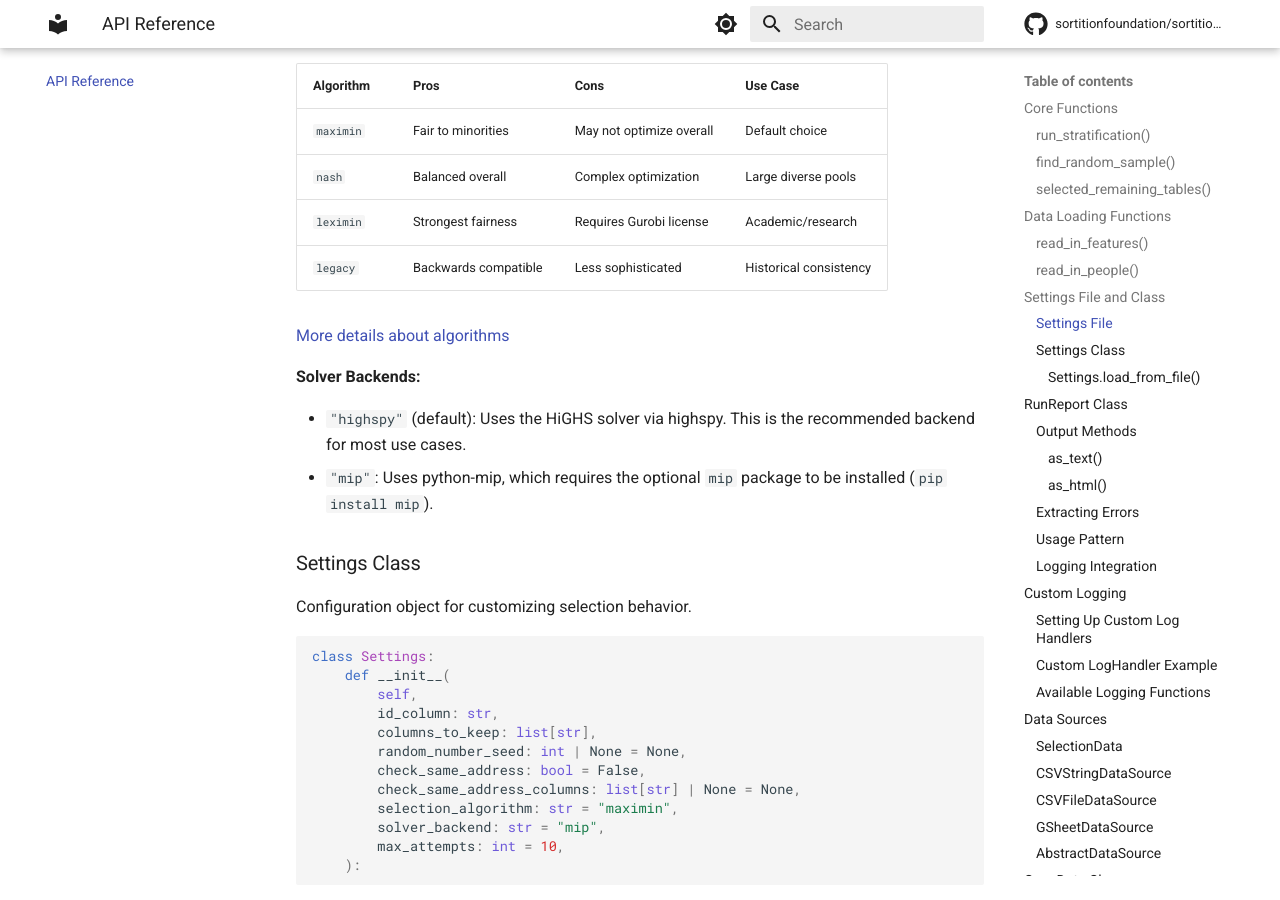
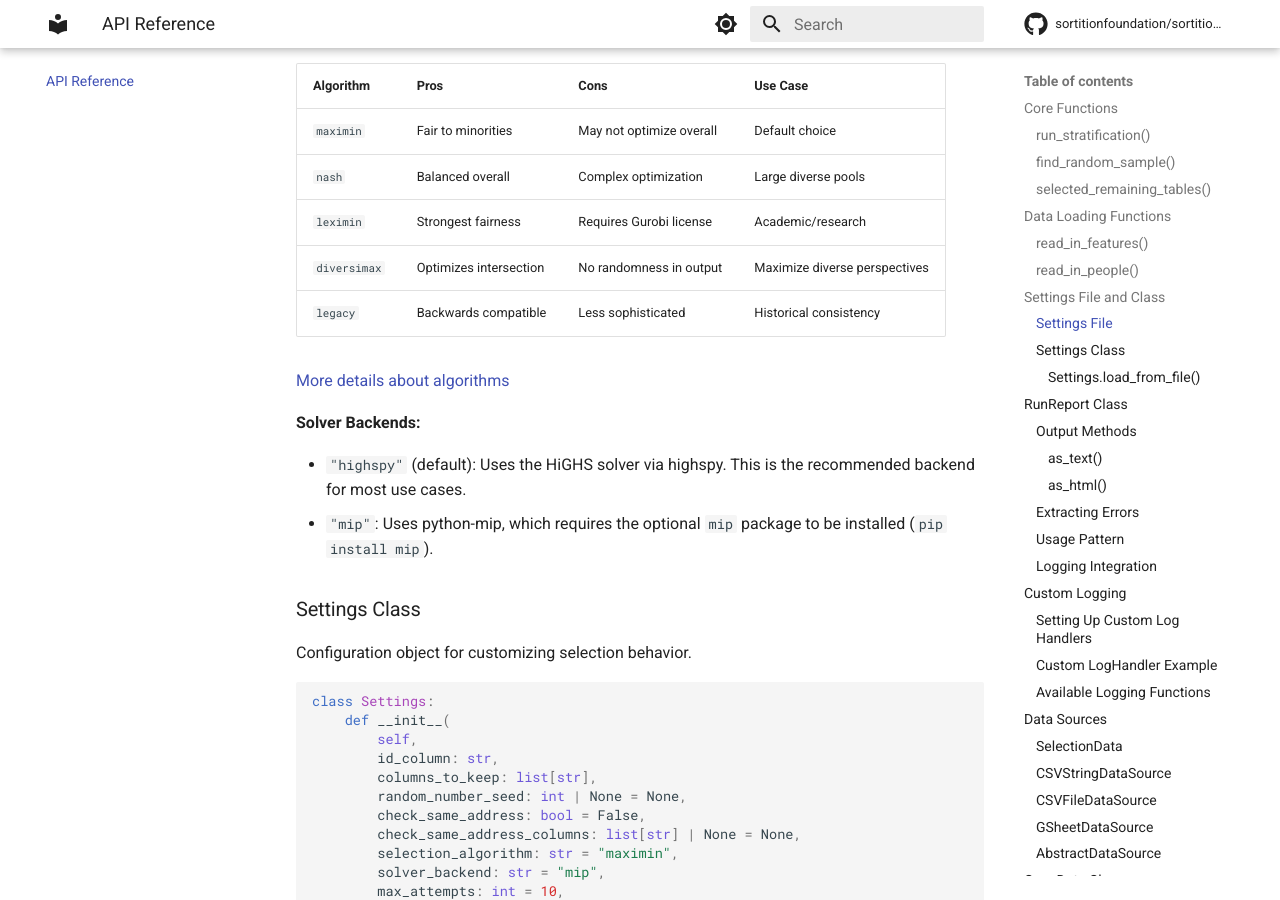
Before and after one commit to sortitionfoundation/sortition-algorithms, an MkDocs documentation site: the page built from docs/api-reference.md, in a window 1280 px wide and 900 px high, scrolled down 5473 px. Built offline with MkDocs 1.6.1 and Material for MkDocs 9.7.7, drawn with Linux system fonts in a browser that asks for light colours; comment, search, counter and statistics services are not loaded.

Commit message:
Yet more docs tweaks

```diff
--- a/docs/api-reference.md
+++ b/docs/api-reference.md
@@ -249,12 +249,13 @@ random_number_seed = 0
 
 **Algorithm Comparison:**
 
-| Algorithm | Pros                 | Cons                     | Use Case               |
-| --------- | -------------------- | ------------------------ | ---------------------- |
-| `maximin` | Fair to minorities   | May not optimize overall | Default choice         |
-| `nash`    | Balanced overall     | Complex optimization     | Large diverse pools    |
-| `leximin` | Strongest fairness   | Requires Gurobi license  | Academic/research      |
-| `legacy`  | Backwards compatible | Less sophisticated       | Historical consistency |
+| Algorithm    | Pros                   | Cons                     | Use Case                      |
+| ------------ | ---------------------- | ------------------------ | ----------------------------- |
+| `maximin`    | Fair to minorities     | May not optimize overall | Default choice                |
+| `nash`       | Balanced overall       | Complex optimization     | Large diverse pools           |
+| `leximin`    | Strongest fairness     | Requires Gurobi license  | Academic/research             |
+| `diversimax` | Optimizes intersection | No randomness in output  | Maximize diverse perspectives |
+| `legacy`     | Backwards compatible   | Less sophisticated       | Historical consistency        |
 
 [More details about algorithms](concepts.md#selection-algorithms)
 
```
Also changed, not shown: docs/cli.md (+1 -1 lines), docs/concepts.md (+1 -1 lines).
